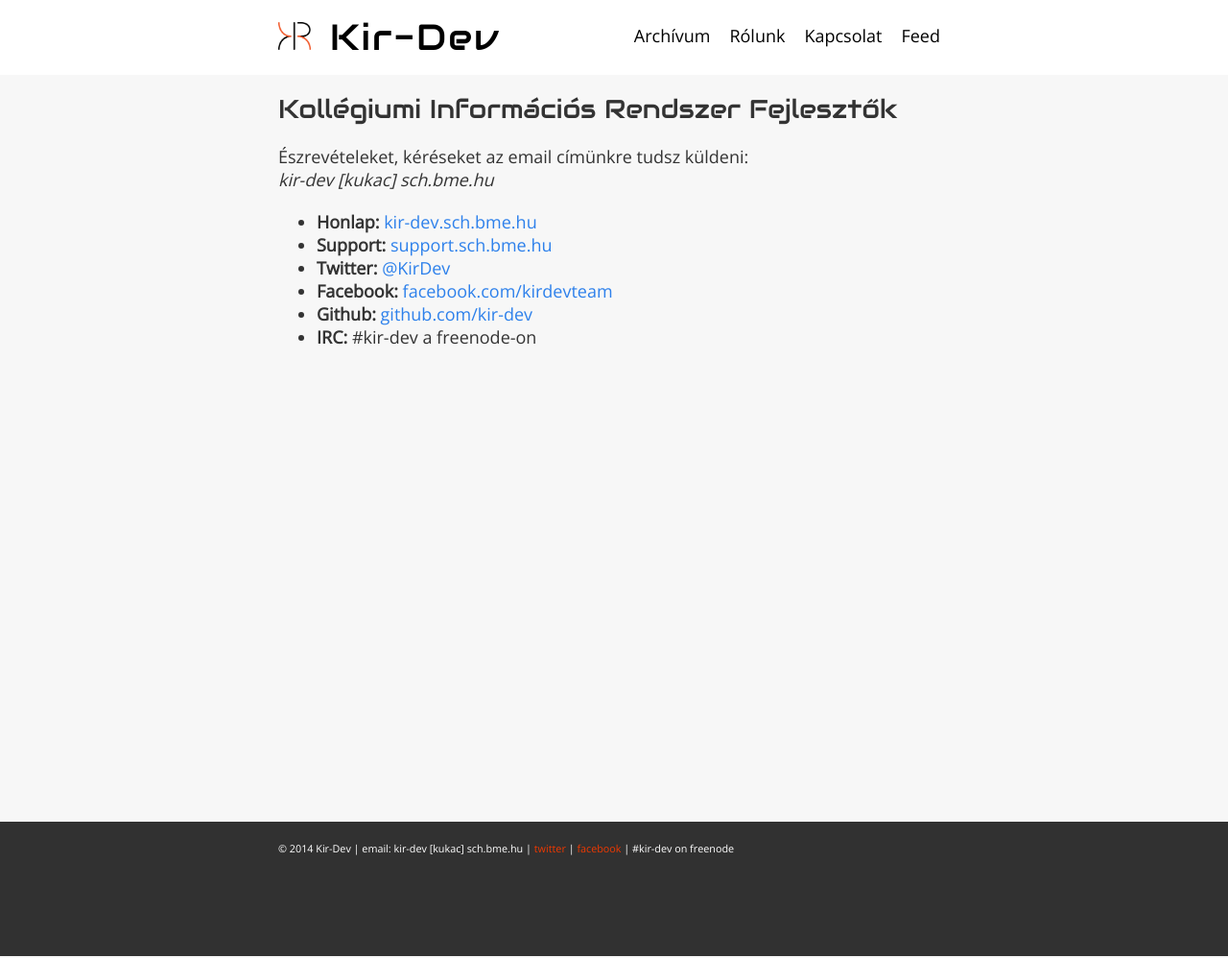
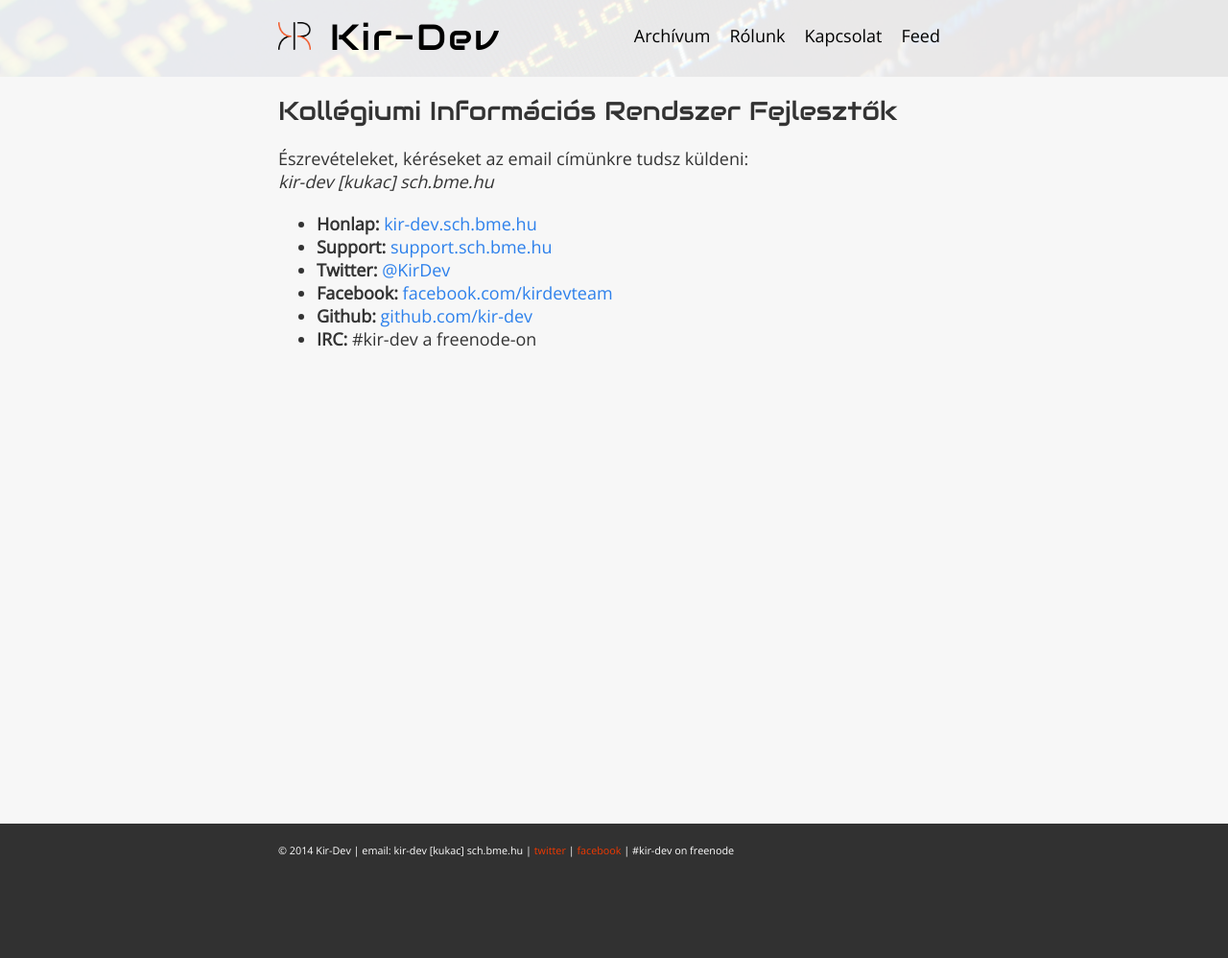
Before and after one commit to kir-dev/kir-dev.sch.bme.hu, a Jekyll site: the page built from contact.html, in a window 1280 px wide. Shown: the whole page at 96% size. Built offline with Jekyll 4.4.1, drawn with Linux system fonts in a browser that asks for light colours; Markdown is read by kramdown in place of the engine named in the settings.

Commit message:
header fix: background image shown on post pages as well
visited link color changed to dark blue (same as hover)

```diff
--- a/_layouts/default.html
+++ b/_layouts/default.html
@@ -18,7 +18,7 @@
     </head>
     <body>
 
-        <header id="{% if page.landing %}page-header{% endif %}">
+        <header class="{% if page.landing %}landing-page-header{% else %}page-header{% endif %}">
             <div id="navigation">
                 <div class="container">
 
--- a/css/main.css
+++ b/css/main.css
@@ -37,7 +37,8 @@ a:hover {
 }
 
 a:visited {
-  color: #ACACAC;
+  /*color: #ACACAC;*/
+  color: #122E53;
 }
 
 .container {
@@ -82,7 +83,7 @@ footer a:hover {
   color: white;
 }
 
-#page-header {
+.landing-page-header {
   position: relative;
   padding-top: 0px;
   margin-bottom: 0;
@@ -94,10 +95,23 @@ footer a:hover {
   background-size: cover;
 }
 
+.page-header {
+  position: relative;
+  padding-top: 0px;
+  margin-bottom: 0;
+  margin-top: 0;
+  min-height: 80px;
+  background: url('../img/header.jpg');
+  background-position: center center;
+  background-repeat: no-repeat;
+  background-size: cover;
+}
+
 #navigation {
   padding-top: 15px;
   padding-bottom: 15px;
-  background: rgba(255, 255, 255, 0.95);
+  background: rgba(255, 255, 255, 0.90);
+  min-height: 50px;
 }
 
 #navigation img {
```
